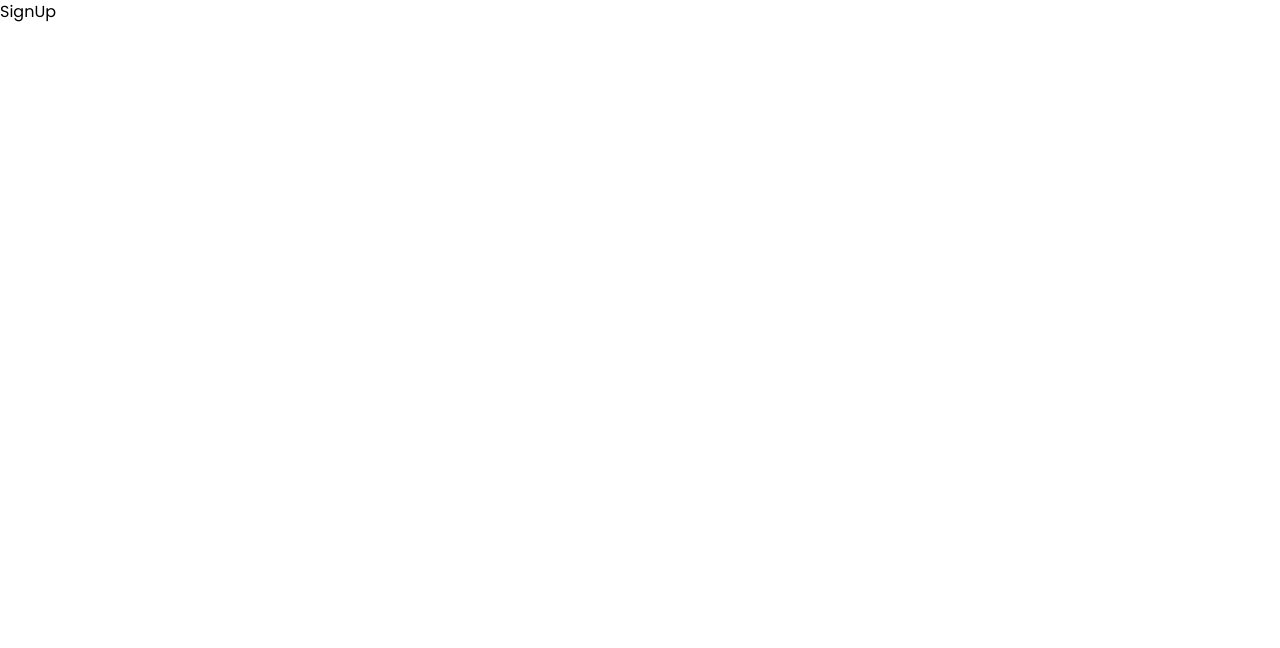
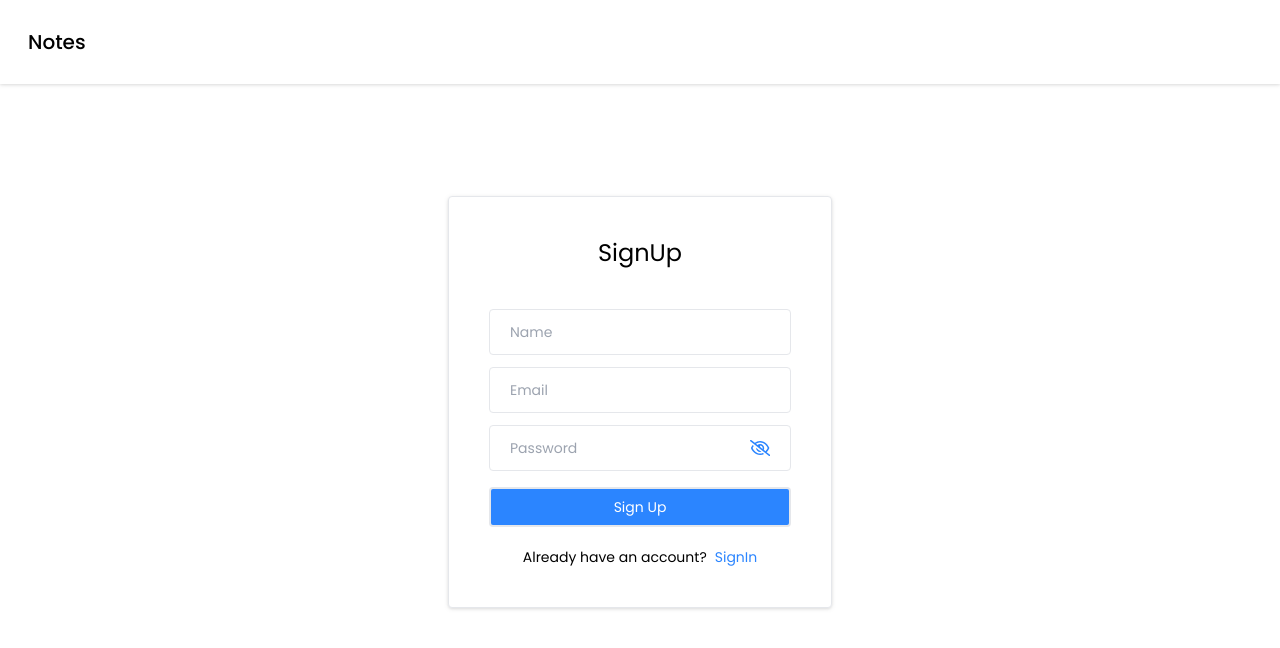
Before and after one commit to 0kishore007/note-app, a React (Vite) app in the folder Client/notes-app/: page /signup in a window 1280 px wide. Shown: the top 648 px of the page. Built offline with nearby package versions, Linux system fonts and the light colour scheme.

Commit message:
feat: Signup page

```diff
--- a/Client/notes-app/src/pages/Login.jsx
+++ b/Client/notes-app/src/pages/Login.jsx
@@ -59,7 +59,7 @@ const Login = () => {
 
             { error && <p className='text-red-500 pb-2 text-xs'>{ error }</p>}
 
-            <p className='mb-3'><input type="checkbox" className='w-auto me-2'/>Remember Me</p>
+            <p className='mb-2 flex items-center text-gray-500 text-xs'><input type="checkbox" className='w-auto me-2'/>Remember Me</p>
 
             <button className='btn-primary' type='submit'>Login</button>
 
--- a/Client/notes-app/src/pages/SignUp.jsx
+++ b/Client/notes-app/src/pages/SignUp.jsx
@@ -1,8 +1,83 @@
 import React from 'react'
+import Navbar from '../components/Navbar';
+import { useState } from 'react';
+import { Link } from 'react-router-dom'
+import PasswordInput from '../components/PasswordInput'
 
 const SignUp = () => {
+
+  const [name, setName] = useState("");
+  const [email, setEmail] = useState("");
+  const [password, setPassword] = useState("");
+  const [error, setError] = useState(null);
+
+  const handleSignUp = async (e) => {
+    await e.preventDefault();
+
+    if(!name) {
+      setError("Name is required");
+      return;
+    }
+
+    if(!email){
+      setError("Email is required");
+      return;
+    }
+
+    if(!password){
+      setError("Password is required");
+      return;
+    }
+
+    if(password.length < 6){
+      setError("Password must be atleast 6 characters");
+      return;
+    }
+
+    setError(null);
+
+    console.log(name, email, password)
+  }
+
   return (
-    <div>SignUp</div>
+    <>
+      <Navbar />
+
+      <div className='flex items-center justify-center mt-28'>
+        <div className='w-96 border-[1.5px] rounded bg-white px-10 py-10 drop-shadow'>
+          <form onSubmit= { handleSignUp }>
+            <h4 className='text-2xl mb-10 text-center'>SignUp</h4>
+            <input
+            type='text'
+            placeholder='Name'
+            className='input-box mb-3'
+            value={name}
+            onChange={(e) => setName(e.target.value)} />
+
+            <input
+            type='email'
+            placeholder='Email'
+            className='input-box mb-3'
+            value={email}
+            onChange={(e) => setEmail(e.target.value)} />
+
+            <PasswordInput value={ password }
+            onChange={(e) => setPassword(e.target.value)} />
+
+            { error && <p className='text-red-500 pb-2 text-xs'>{ error }</p>}
+
+            <button className='btn-primary' type='submit'>Sign Up</button>
+
+            <p className='text-sm justify-center items-center flex gap-2 mt-4'>Already have an account?
+            <Link to='/login' className='text-primary'>
+              SignIn
+            </Link>
+            </p>
+          </form>
+        </div>
+      </div>
+    </>
+
   )
 }
 
```
